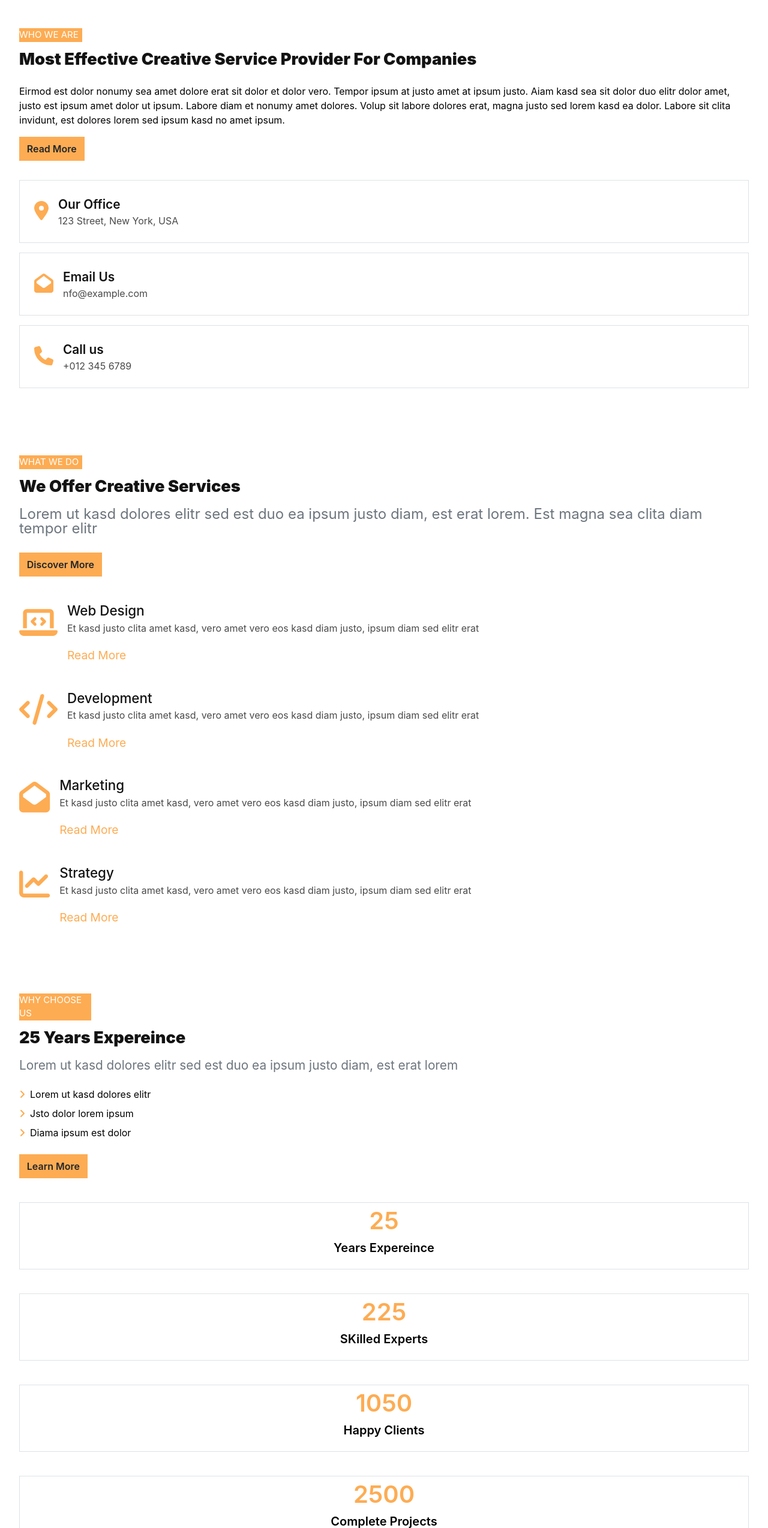
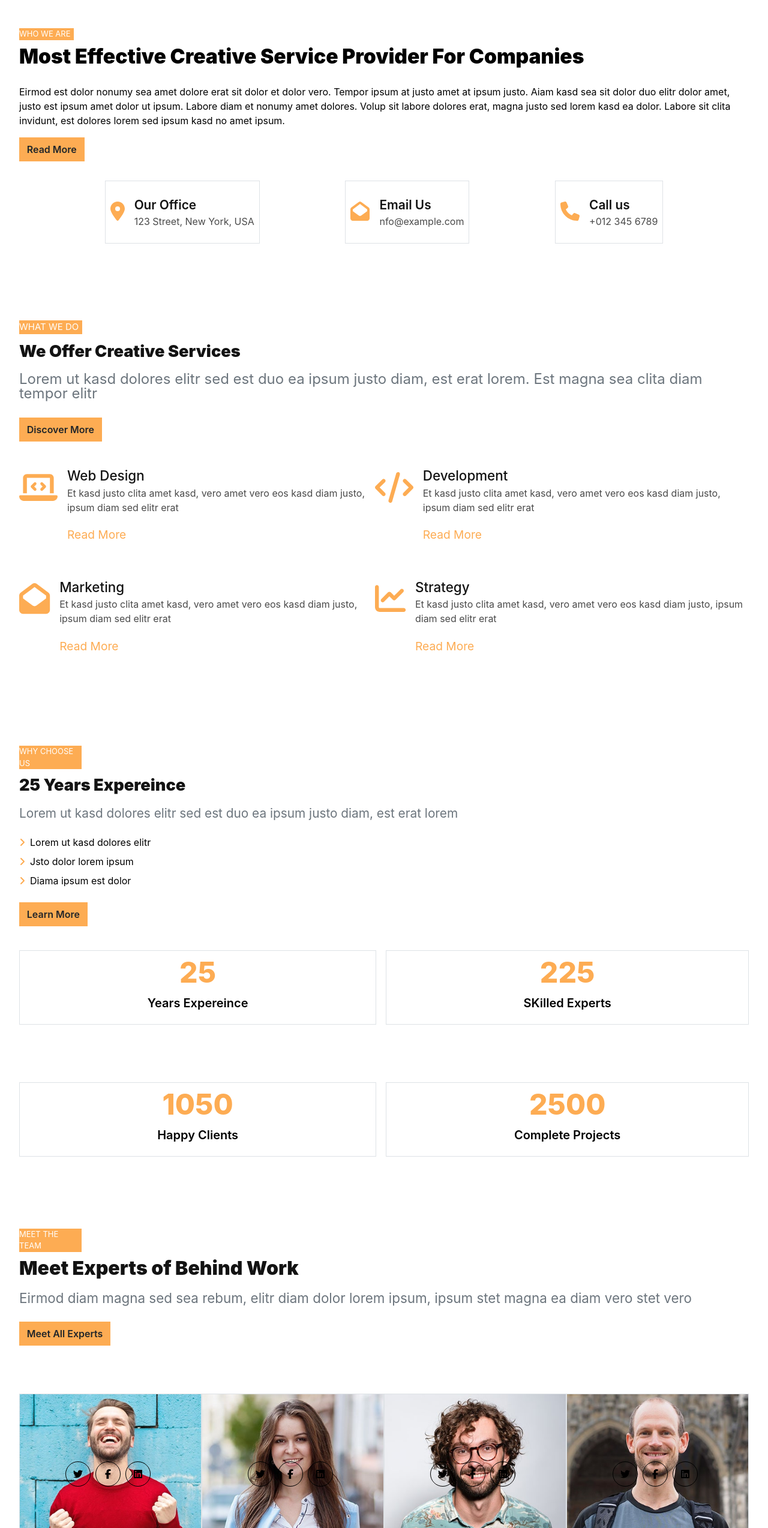
Before and after one commit to BLADEHEDA/Dotcom-Creative-Multipage-Page-App, a React (Create React App) app: page / in a window 1280 px wide. Shown: the part 1051-3598 px from the top of the page at 60% size. Built offline with nearby package versions, Linux system fonts and the light colour scheme.

Commit message:
new changes

```diff
--- a/src/Components/Home/Experience.jsx
+++ b/src/Components/Home/Experience.jsx
@@ -6,7 +6,9 @@ import Button from '../Shared/Button'
 const ExperienceProp = (props) => {
   return (
     <div className='ExperienceProp  my-[2.5em]  text-center '>
-          <p className="content-head text-[#131313] font-[600] text-[2.5em] text-[#FDAC53] ">{props.figure }</p>
+          <p className="content-head text-[#131313] font-[600] text-[2.5em] text-[#FDAC53]
+           md:text-[3em] font-[800] ">
+            {props.figure }</p>
           <p className="content-body  mb-[1em] font-[600] text-[1.25em] ">{props.content }</p>
     </div>
   )
@@ -15,7 +17,9 @@ const ExperienceProp = (props) => {
 const Experience = () => {
   return (
     <main className='Experience mx-[2em] mt-[7em]'>
-          <p className="Experience-prehead bg-[#FDAC53] text-[#fff] text-[15px] w-[8em] mb-[1em] ">WHY CHOOSE US</p>
+          <p className="Experience-prehead bg-[#FDAC53] text-[#fff] text-[15px] w-[8em] mb-[1em]
+         md:text-[13px] ">
+            WHY CHOOSE US</p>
           <h1 className="Experience-head text-[1.7rem] mb-[0.75em] text-[#131313] font-[900] leading-7">
            25 Years Expereince</h1>
           <p className="Experience-content text-[1.3em] mb-[0.5em] text-[#6c757d] leading-6">
--- a/src/Components/Home/Home.css
+++ b/src/Components/Home/Home.css
@@ -78,5 +78,14 @@
   background: black;
   color: white;
 }
+.prov-content{
+  color: #131313;
+}
+.services-courses,.figures {
+  display: grid;
+  grid-template-columns: auto auto;
+  grid-gap: 1em;
 
 }
+
+}
--- a/src/Components/Home/Info.jsx
+++ b/src/Components/Home/Info.jsx
@@ -4,7 +4,7 @@ import { faMapMarkerAlt,faEnvelopeOpen,faPhone } from '@fortawesome/free-solid-s
 
 const InfoProp = (props) => {
     return (
-      <div className='InfoProp flex mb-[1em] p-[1.5em]  '>
+      <div className='InfoProp flex mb-[1em] p-[1.5em] md: px-[0.5em]  '>
         <div className="infoprop-left mt-[0.65em] mr-[1em]"> {props.icon}</div>
         <div className="infoprop-right">
             <p className="content-head text-[#131313] font-[600] text-[1.3em] ">{props.head }</p>
@@ -16,7 +16,7 @@ const InfoProp = (props) => {
 
 const Info = () => {
   return (
-    <div className='Info mx-[2em] mb-[3em] '>
+    <div className='Info mx-[2em] mb-[3em] md:flex justify-evenly'>
       <InfoProp head="Our Office" content="123 Street, New York, USA "
       icon={ <FontAwesomeIcon className='h-[2em] text-[#FDAC53] bg-[#fff] ' icon={faMapMarkerAlt}/>}
       />
--- a/src/Components/Home/Provider.jsx
+++ b/src/Components/Home/Provider.jsx
@@ -8,8 +8,11 @@ const Provider = () => {
     <main className='Provider mx-[2em] mb-[2em]'>
       <div className="image-div mt-[6em] p-[1em] mb-[3em]">
          <img src={about} alt="about-img" className="img-content" /> </div>
-         <p className="prov-content bg-[#FDAC53] text-[#fff] text-[15px] w-[7em] mb-[1em] ">WHO WE ARE</p>
-         <h1 className="provider-head text-[1.7rem] mb-[1em] text-[#131313] font-[900] leading-7">
+         <p className="prov-content bg-[#FDAC53] text-[#fff] text-[15px] w-[7em] mb-[1em]
+         md:text-[13px]">WHO WE ARE</p>
+         <h1 className="provider-head text-[1.7rem] mb-[1em]  font-[900] leading-7
+         md:text-[2.1rem] leading-10 mb-[0.4em] font-[900]
+         ">
             Most Effective Creative Service Provider For Companies</h1>
       <div className="provider-content leading-6">Eirmod est dolor nonumy sea amet dolore erat sit dolor
        et dolor vero. Tempor ipsum at justo amet at ipsum justo. Aiam kasd sea sit dolor
--- a/src/Components/Home/Services.jsx
+++ b/src/Components/Home/Services.jsx
@@ -28,7 +28,7 @@ const Services = () => {
         est erat lorem. Est magna sea clita diam tempor elitr </p>
         <div className="provider-btn"><Button style={{marginTop:"1em" }} name="Discover More"/>  </div>
 
-     <section className="services-courses mt-[2.5em]">
+     <section className="services-courses mt-[2.5em]  ">
      <ServicesProp head="Web Design"
      content="Et kasd justo clita amet kasd, vero amet vero eos kasd diam justo, ipsum diam sed elitr erat"
       icon={ <FontAwesomeIcon className='h-[3.2em] text-[#FDAC53] bg-[#fff] ' icon={faLaptopCode}/>}
--- a/src/Components/Home/Team.jsx
+++ b/src/Components/Home/Team.jsx
@@ -26,13 +26,16 @@ const TeamProp = (props) => {
 const Team = () => {
   return (
     <main className='Team mx-[2em] my-[5em]'>
-      <p className="Team-prehead bg-[#FDAC53] text-[#fff] text-[15px] w-[8em] mb-[1em] ">MEET THE TEAM</p>
-      <h1 className="Team-head text-[1.7rem] mb-[0.75em] text-[#131313] font-[900] leading-7">
+      <p className="Team-prehead bg-[#FDAC53] text-[#fff] text-[15px] w-[8em] mb-[1em]
+      md:text-[13px] ">MEET THE TEAM</p>
+      <h1 className="Team-head text-[1.7rem] mb-[0.75em] text-[#131313] font-[900] leading-7
+      md:text-[2em] font-[800]   ">
       Meet Experts of Behind Work</h1>
-      <p className="Team-content text-[1.3em] mb-[0.5em] text-[#6c757d] leading-6">
+      <p className="Team-content text-[1.3em] mb-[0.5em] text-[#6c757d] leading-6
+      text-[1.4em] ">
        Eirmod diam magna sed sea rebum, elitr diam dolor lorem ipsum, ipsum stet magna ea diam vero stet vero</p>
        <div className="Team-ntn"><Button style={{marginTop:"1em" }} name="Meet All Experts"/>  </div>
-       <section className="team-pro">
+       <section className="team-pro flex">
        <TeamProp src={team1} name="John Doe" profession="CEO,Founder" />
        <TeamProp src={team2} name="Kate Wilson" profession="Designer" />
        <TeamProp src={team3} name="John Brown" profession="Designer" />
--- a/src/Components/Home/Testimonial.jsx
+++ b/src/Components/Home/Testimonial.jsx
@@ -40,7 +40,7 @@ const Testimonial = () => {
       Lorem ut kasd elitr sed est duo ea ipsum justo diam, est erat lorem clita diam elitr</p>
        <div className="Testimonial-ntn"><Button style={{marginTop:"1em" }} name="Submit Review"/>  </div>
        </section>
-       <section className="Testimonial-bottom">
+       <section className="Testimonial-bottom ">
       <TestimonialProp img={testimonial1}/>
       <TestimonialProp img={testimonial2}/>
       <TestimonialProp img={testimonial3}/>
```
